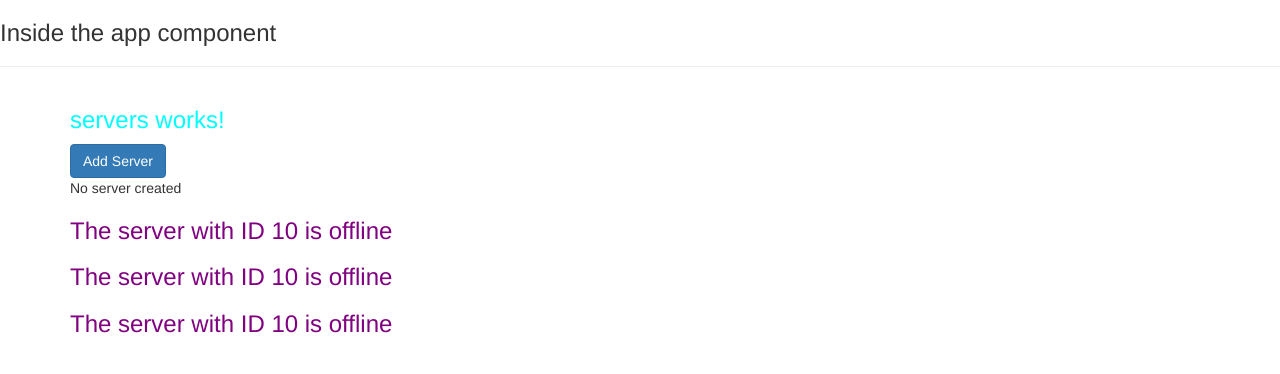
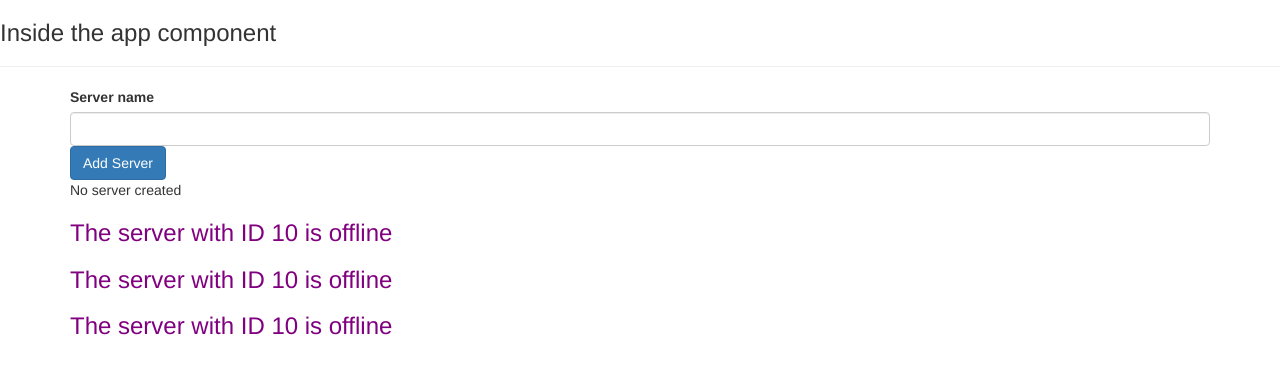
Before and after one commit to guionwind/formacio-cleverea, an Angular app: page / in a window 1280 px wide. Shown: the top 374 px of the page. Built offline with nearby package versions, Linux system fonts and the light colour scheme.

Commit message:
two way databinding
playing around with forms

```diff
--- a/src/app/servers/servers.component.html
+++ b/src/app/servers/servers.component.html
@@ -1,7 +1,17 @@
 <div class="container">
     <div class="column">
-        <h3>servers works!</h3>
 
+        <label> Server name </label>
+        <!-- <input
+            type="text"
+            class="form-control"
+            (input)="onUpdateServerName($event)">
+        <p> {{serverName}}</p> -->
+        <input
+            type="text"
+            class="form-control"
+            [(ngModel)]="serverName">
+        <!-- <p> {{serverName}}</p> -->
         <button class="btn btn-primary"
         [disabled]="!allowNewServer"
         (click)="onCreateServer()">Add Server</button>
--- a/src/app/servers/servers.component.ts
+++ b/src/app/servers/servers.component.ts
@@ -9,12 +9,18 @@
 export class ServersComponent {
   allowNewServer = false;
   serverCreationStatus = "No server created"
+  serverName = '';
 
   constructor() {
     setTimeout(() => this.allowNewServer = true, 2000);
   }
 
   onCreateServer() {
-    this.serverCreationStatus = "Server created"
+    this.serverCreationStatus = "Server created with name " + this.serverName
+  }
+
+  onUpdateServerName(event: any) {
+    this.serverName = event.target.value
+    //if necessary, use type casting: (<HTMLInputElement>event.target).value
   }
 }
```
